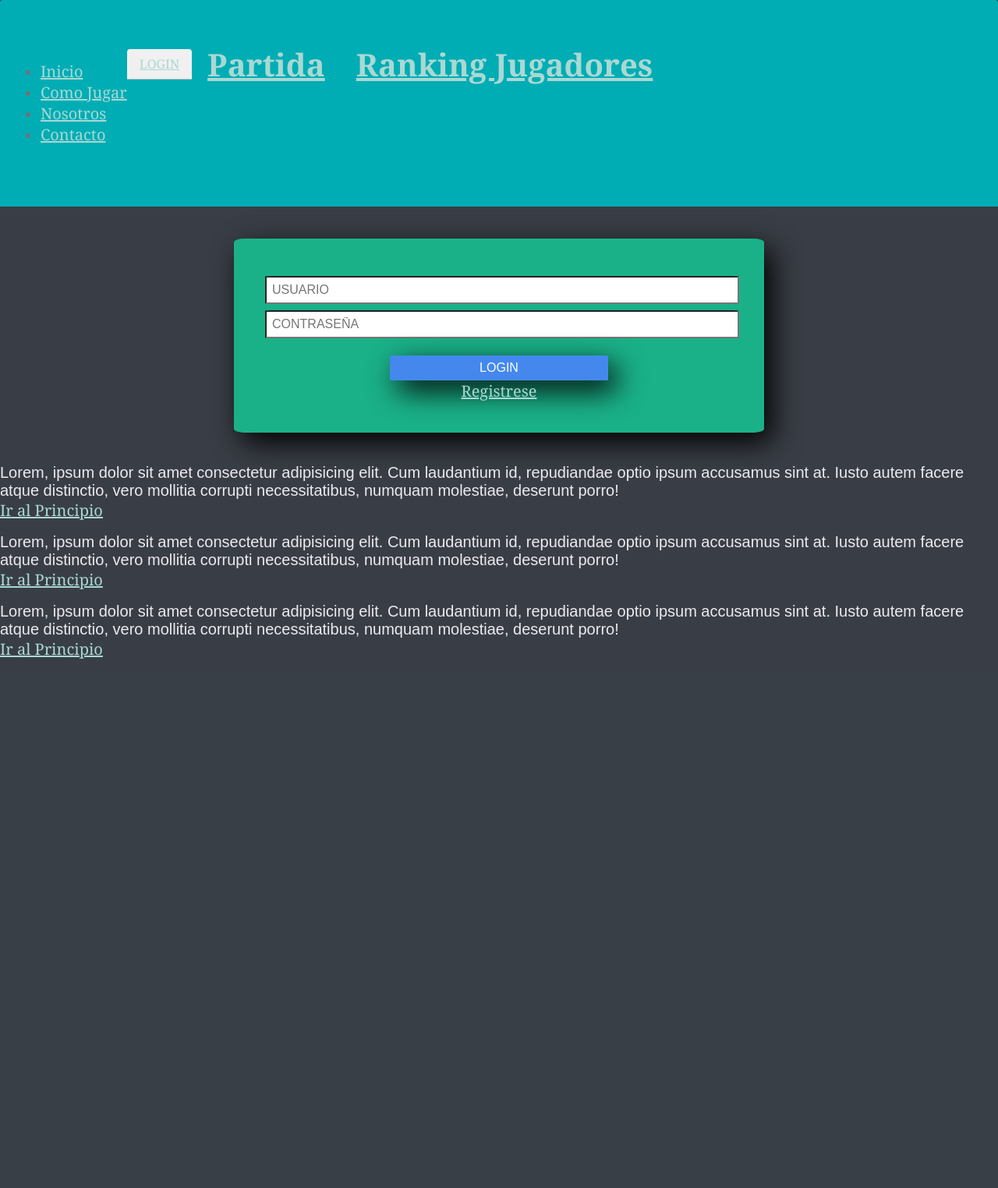
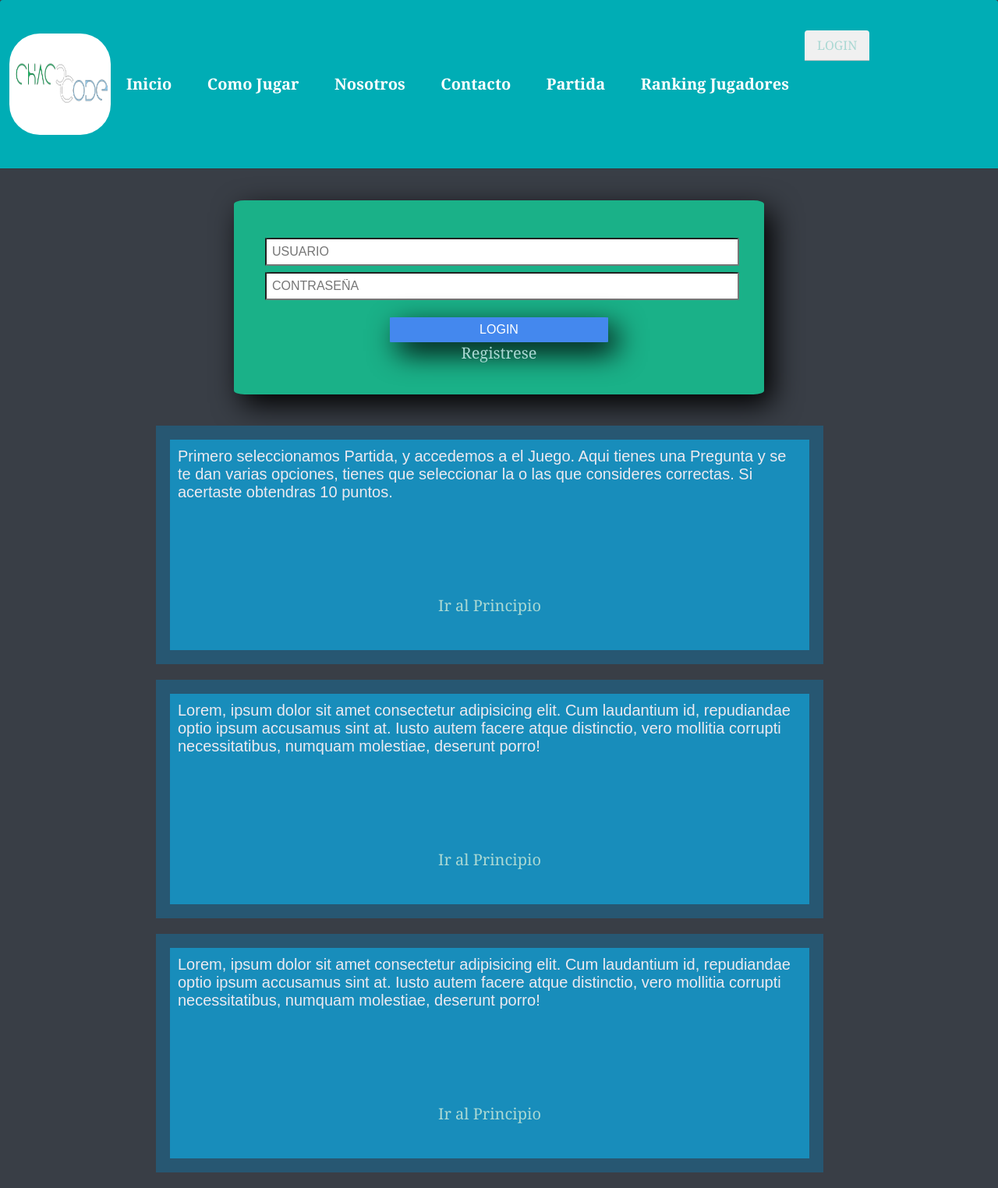
Before and after one commit to vilajp/RepositorioJuego, a Django app: page /login/ in a window 1280 px wide. Shown: the whole page at 78% size. Before the commit the page ends 845 px from the top, so only its background shows below. Run offline with Django 3.2, Linux system fonts and the light colour scheme; parts of the project's set-up code (start-up, migrations or seed data) failed here and were passed over.

Commit message:
se agrego el menu8interactivo mas funcional y se trabajo sobre las 3 secciones

```diff
--- a/juego/static/css/main.css
+++ b/juego/static/css/main.css
@@ -1,3 +1,62 @@
+
+header{
+  display: flex;
+  align-items: center;
+  padding: 0.5rem 0.75rem;
+  color: #6c757d;
+  background-color:#00ADB5;
+  background-clip: padding-box;
+  border-bottom: 1px solid rgba(0, 0, 0, 0.05);
+  border-top-left-radius: calc(0.25rem - 1px);
+  border-top-right-radius: calc(0.25rem - 1px);
+
+
+}
+
+header nav {
+	float:right;
+	line-height:200px;
+}
+
+header nav a {
+	display:inline-block;
+	color:#fff;
+	text-decoration:none;
+	padding:10px 20px;
+	line-height:normal;
+	font-size:20px;
+	font-weight:bold;
+	-webkit-transition:all 500ms ease;
+	-o-transition:all 500ms ease;
+	transition:all 500ms ease;
+}
+
+header nav a:hover {
+	background:#3475ca;
+	border-radius:50px;
+}
+img{
+  width: 130px;
+  height: 130px;
+  background-color: #fff;
+  border-radius: 30%;
+
+}
+section{
+  height:250px ;
+  width:800px;
+
+  margin: 20px 20px 20px 200px;
+  padding: 10px 10px 10px 10px;
+
+  border-width: 0.5cm;
+  border-style: solid;
+  border-color: rgb(39, 87, 114);
+  background: rgb(24, 141, 187);
+}
+
+
+
 form {
 
   background:#1ab188;
@@ -22,6 +81,8 @@ input{
 
 
 }
+
+
 
 .registrar{
 
@@ -62,10 +123,12 @@ body {
     -webkit-tap-highlight-color: rgba(0, 0, 0, 0);
   }
   .principal {
+    text-align: center;
     font-size: calc(1.375rem + 1.5vw);
-    padding-left: 40%;
+
     background-color:#44D7A8;
     color: rgb(237, 234, 240);
+
   }
   @media (min-width: 1200px) {
     h1 {
@@ -73,8 +136,12 @@ body {
     }
   }
   a{
-      color: rgb(237, 234, 240);
+    text-align:right;
+    text-decoration: none;
+    font-family:Georgia, 'Times New Roman', Times, serif;
+    color: #AAD8D3;
   }
+
 
   span {
     font-size: calc(1.022rem + 0.6vw);
@@ -120,21 +187,11 @@ body {
   }
 
   p {
-    margin-top: 0;
-    margin-bottom: 1rem;
+    font-family: 'Segoe UI', Tahoma, Geneva, Verdana, sans-serif;
+    padding-top: 100px;
+    text-align: center;
   }
-  header{
-    display: flex;
-    align-items: center;
-    padding: 0.5rem 0.75rem;
-    color: #6c757d;
-    background-color:#00ADB5;
-    background-clip: padding-box;
-    border-bottom: 1px solid rgba(0, 0, 0, 0.05);
-    border-top-left-radius: calc(0.25rem - 1px);
-    border-top-right-radius: calc(0.25rem - 1px);
 
-  }
   .login{
     padding: 0.5rem 1rem;
   margin-bottom: 0;
@@ -164,7 +221,3 @@ body {
   [role=button] {
     cursor: pointer;
   }
-  a {
-      font-family:Georgia, 'Times New Roman', Times, serif;
-      color: #AAD8D3;
-  }
--- a/juego/templates/base.html
+++ b/juego/templates/base.html
@@ -4,17 +4,24 @@
 <head>
 	<title>PROVINCIALIZACION</title>
 	<link rel="stylesheet" type="text/css" href="{% static 'css/main.css' %}">
+
 </head>
 <body>
 <header>
-	<section id="principal">
-		<ul>
-			<li class="item"><a href="#">Inicio</a></li>
-			<li class="item"><a href="#Como-Jugar">Como Jugar</a></li>
-			<li class="item"><a href="#Nosotros">Nosotros</a></li>
-			<li class="item"><a href="#Contacto">Contacto</a></li>
-		</ul>
-	</section>
+	<img id="logo"  src="{% static 'img/CHACO_CODE.png'%}" alt="logo">
+
+	<div id="principal">
+		<nav>
+			<a href="#">Inicio</a>
+			<a href="#Como-Jugar">Como Jugar</a>
+			<a href="#Nosotros">Nosotros</a>
+			<a href="#Contacto">Contacto</a>
+			<a href="{% url 'partida'  %}">Partida</a>
+			<a href="{% url 'estadistica'  %}">Ranking Jugadores</a>
+
+		</nav>
+
+	</div>
 
 	<div style="margin-bottom: 100px;" class="login">
 
@@ -25,12 +32,7 @@
 			<a href="{% url 'login' %}">LOGIN</a>
 		{% endif %}
 		</div>
-		<div style="margin-bottom: 100px;padding: 20px;" class="menu">
-			<a href="{% url 'partida'  %}"><h1>Partida</h1></a>
-		</div>
-		<div style="margin-bottom: 100px; padding: 20px;" class="menu">
-			<a href="{% url 'estadistica'  %}"><h1>Ranking Jugadores</h1></a>
-		</div>
+
 	</header>
 
 
@@ -45,12 +47,11 @@
 
 {% endblock contenido %}
 
+
 	<section id="Como-Jugar" class="section">
-	Lorem, ipsum dolor sit amet consectetur adipisicing elit.
-	Cum laudantium id, repudiandae optio ipsum accusamus sint at.
-	Iusto autem facere atque distinctio, vero mollitia corrupti
-	necessitatibus, numquam molestiae, deserunt porro!
-
+		Primero seleccionamos Partida, y accedemos a el Juego.
+		Aqui tienes una Pregunta y se te dan varias opciones, tienes que seleccionar la o las que consideres correctas.
+		Si acertaste obtendras 10 puntos.
 		<p><a href="#principal">Ir al Principio</a></p>
 	</section>
 
@@ -72,5 +73,6 @@ necessitatibus, numquam molestiae, deserunt porro!
 	 <p><a href="#principal">Ir al Principio</a></p>
 	</section>
 
+
 </body>
 </html>
```
Also changed, not shown: juego/static/img/CHACO_CODE.png (added). Lines whose indentation alone changed are shown as unchanged.
